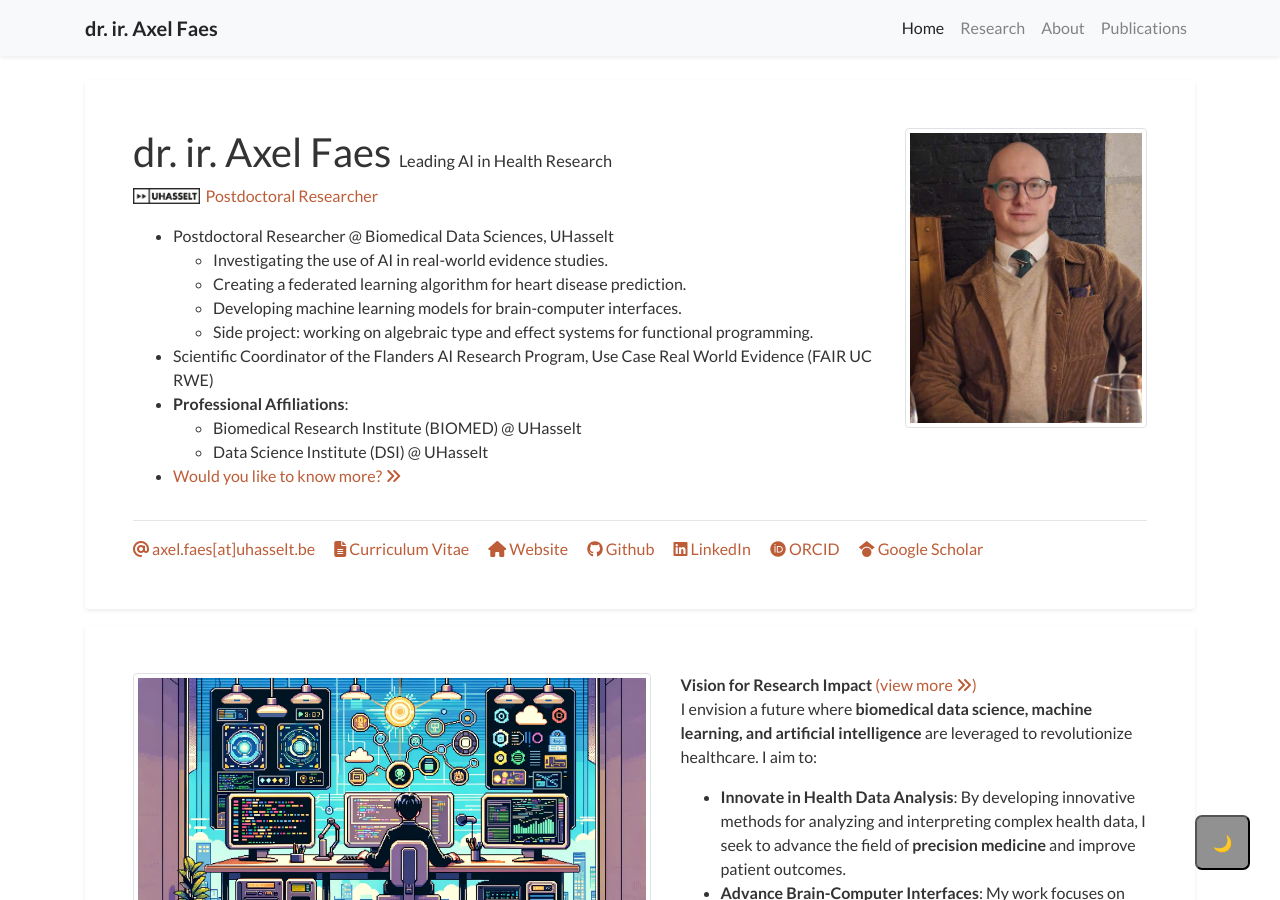
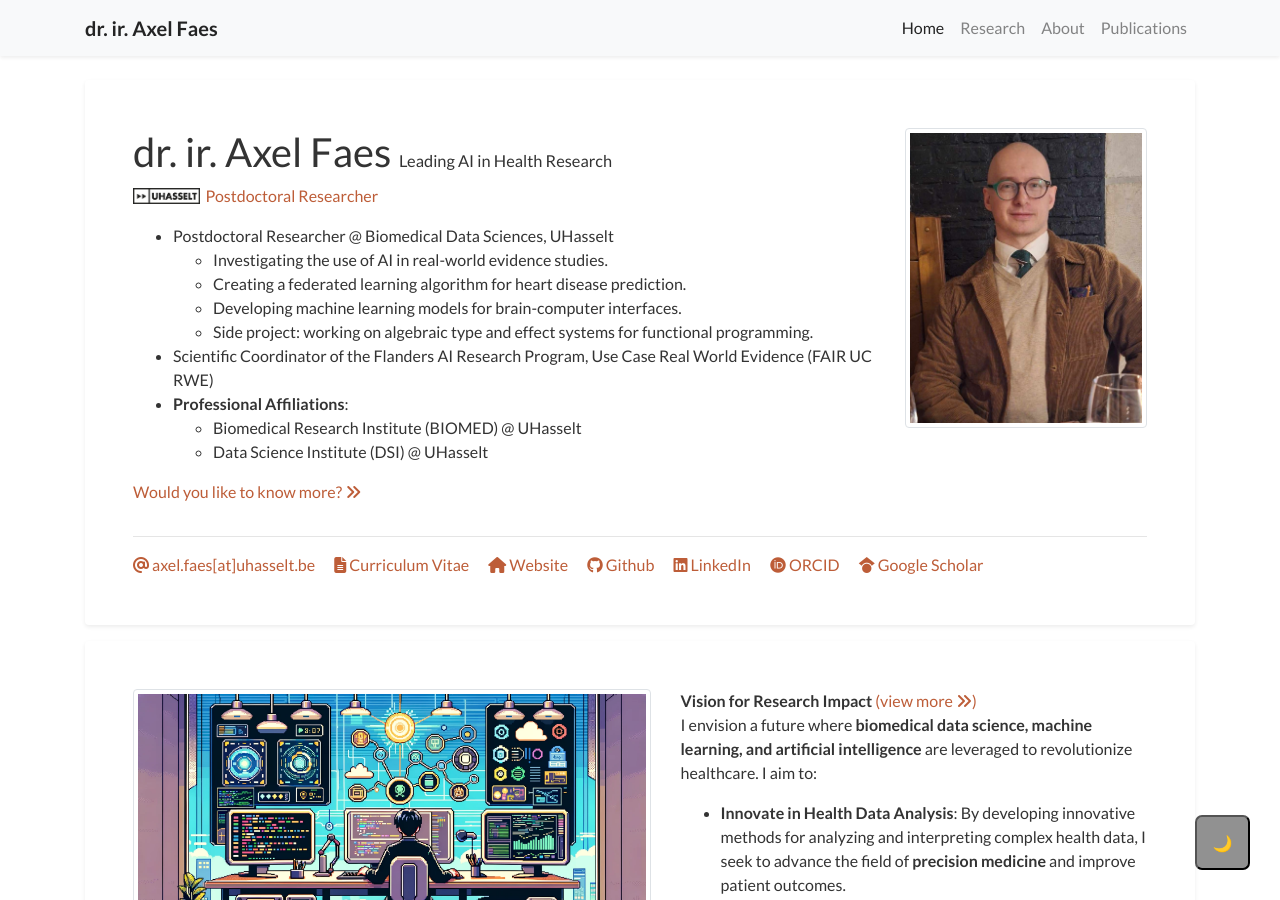
Before and after one commit to TheAxeC/theaxec.github.io, a Jekyll site: the page built from _pages/index.md, in a window 1280 px wide and 900 px high. Built offline with Jekyll 4.4.1, drawn with Linux system fonts in a browser that asks for light colours; a style sheet for code colours, icons or effects is not loaded.

Commit message:
update main look

```diff
--- a/_data/website.yml
+++ b/_data/website.yml
@@ -19,7 +19,8 @@
       - **Professional Affiliations**:
         - Biomedical Research Institute (BIOMED) @ UHasselt
         - Data Science Institute (DSI) @ UHasselt
-      - <a href="about">Would you like to know more? <i class="fas fa-angle-double-right"></i></a>
+
+      <a href="about">Would you like to know more? <i class="fas fa-angle-double-right"></i></a>
   show_portrait: true
   portrait_url: assets/images/photos/portrait.jpg
   portrait_height: 300
--- a/_includes/widgets/profile_card.html
+++ b/_includes/widgets/profile_card.html
@@ -11,7 +11,7 @@
                             {% endfor %}
                         </p>
                         <p class="text-profile-bio">
-                            {{ site.data.website.description.content | newline_to_br | markdownify }}
+                            {{ site.data.website.description.content | markdownify }}
                         </p>
                     </div>
                     {% if site.data.website.description.show_portrait %}
```
